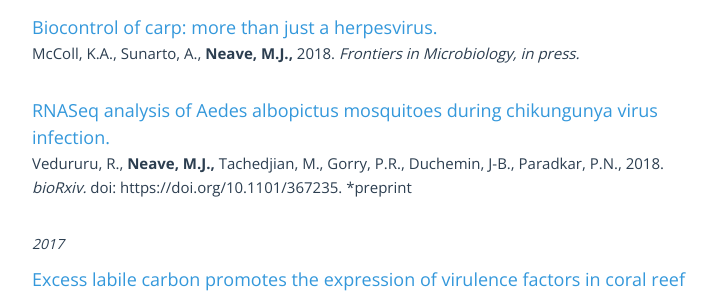
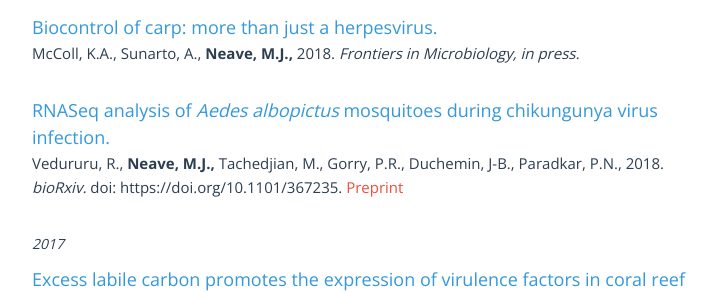
Before and after one commit to neavemj/neavemj.github.io, a Jekyll site: the page built from publications.html, in a window 1280 px wide and 900 px high. Shown: the part 286-579 px from the top of the window, without its empty margins (278-1001 px from the left). Built offline with Jekyll 4.4.1, drawn with Linux system fonts in a browser that asks for light colours; nearby versions of some CDN libraries; comment, search, counter and statistics services are not loaded.

```diff
--- a/publications.html
+++ b/publications.html
@@ -14,8 +14,9 @@ layout: default
 	  </p>
       <br>
 
-	  <h1bl>RNASeq analysis of Aedes albopictus mosquitoes during chikungunya virus infection.</h1bl>
-	  <p>Vedururu, R., <b>Neave, M.J., </b>Tachedjian, M., Gorry, P.R., Duchemin, J-B., Paradkar, P.N., 2018. <i>bioRxiv.</i> doi: https://doi.org/10.1101/367235. *preprint
+	  <h1bl>RNASeq analysis of <i>Aedes albopictus</i> mosquitoes during chikungunya virus infection.</h1bl>
+	  <p>Vedururu, R., <b>Neave, M.J., </b>Tachedjian, M., Gorry, P.R., Duchemin, J-B., Paradkar, P.N., 2018. <i>bioRxiv.</i> doi: https://doi.org/10.1101/367235.
+	  <a id="pdf-pubs" href="https://www.biorxiv.org/content/early/2018/07/11/367235">Preprint</a>
 	  </p>
       <br>
 
```
